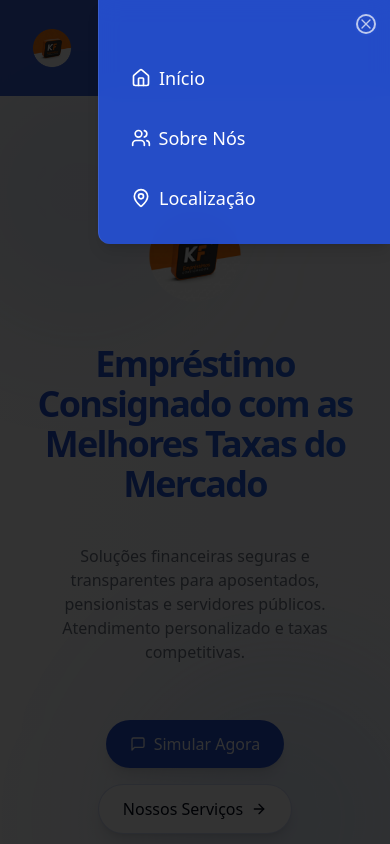
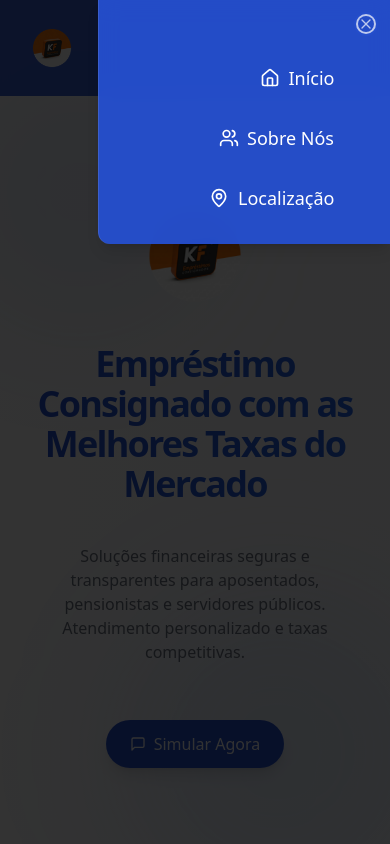
Before and after one commit to etivaldosouza/fresh-start-rebuilt-project, a React (Vite) app: page / in a window 390 px wide. Both pictures are taken after a click on the button 338 px from the left and 48 px from the top of the page. Shown: the top 844 px of the page. Built offline with nearby package versions, Linux system fonts and the light colour scheme.

Commit message:
Fix: Navbar and Home page changes
- Removed background color from hamburger menu links.
- Positioned hamburger menu links to the right, below the icon.
- Removed "Nossos Serviços" button from the home page.

```diff
--- a/src/components/Layout/Navbar.tsx
+++ b/src/components/Layout/Navbar.tsx
@@ -68,16 +68,16 @@ const Navbar = () => {
             side="right"
             className="border-l border-white/10 bg-primary/95 backdrop-blur-md text-white flex flex-col h-auto max-h-[300px] rounded-bl-lg"
           >
-            <nav className="flex flex-col gap-4 mt-8">
-              <Link to="/" className="text-lg font-medium flex items-center gap-2 p-2 hover:bg-white/10 rounded-md transition-colors">
+            <nav className="flex flex-col gap-4 mt-8 items-end pr-6">
+              <Link to="/" className="text-lg font-medium flex items-center gap-2 p-2 rounded-md transition-colors">
                 <Home className="w-5 h-5" />
                 Início
               </Link>
-              <Link to="/sobre" className="text-lg font-medium flex items-center gap-2 p-2 hover:bg-white/10 rounded-md transition-colors">
+              <Link to="/sobre" className="text-lg font-medium flex items-center gap-2 p-2 rounded-md transition-colors">
                 <Users className="w-5 h-5" />
                 Sobre Nós
               </Link>
-              <Link to="/localizacao" className="text-lg font-medium flex items-center gap-2 p-2 hover:bg-white/10 rounded-md transition-colors">
+              <Link to="/localizacao" className="text-lg font-medium flex items-center gap-2 p-2 rounded-md transition-colors">
                 <MapPin className="w-5 h-5" />
                 Localização
               </Link>
--- a/src/components/home/HeroSection.tsx
+++ b/src/components/home/HeroSection.tsx
@@ -1,6 +1,6 @@
 
 import { Button } from "@/components/ui/button";
-import { MessageSquare, ArrowRight } from "lucide-react";
+import { MessageSquare } from "lucide-react";
 
 const HeroSection = () => {
   return (
@@ -38,17 +38,6 @@ const HeroSection = () => {
               Simular Agora
             </a>
           </Button>
-
-          <Button
-            asChild
-            variant="outline"
-            size="lg"
-            className="gap-2 text-base px-6 py-6 rounded-full border-primary/20 hover:border-primary shadow-lg hover:shadow-primary/10"
-          >
-            <a href="#services">
-              Nossos Serviços <ArrowRight className="w-4 h-4" />
-            </a>
-          </Button>
         </div>
       </div>
     </section>
--- a/src/components/ui/drawer.tsx
+++ b/src/components/ui/drawer.tsx
@@ -1,3 +1,4 @@
+
 import * as React from "react"
 import { Drawer as DrawerPrimitive } from "vaul"
 
```
